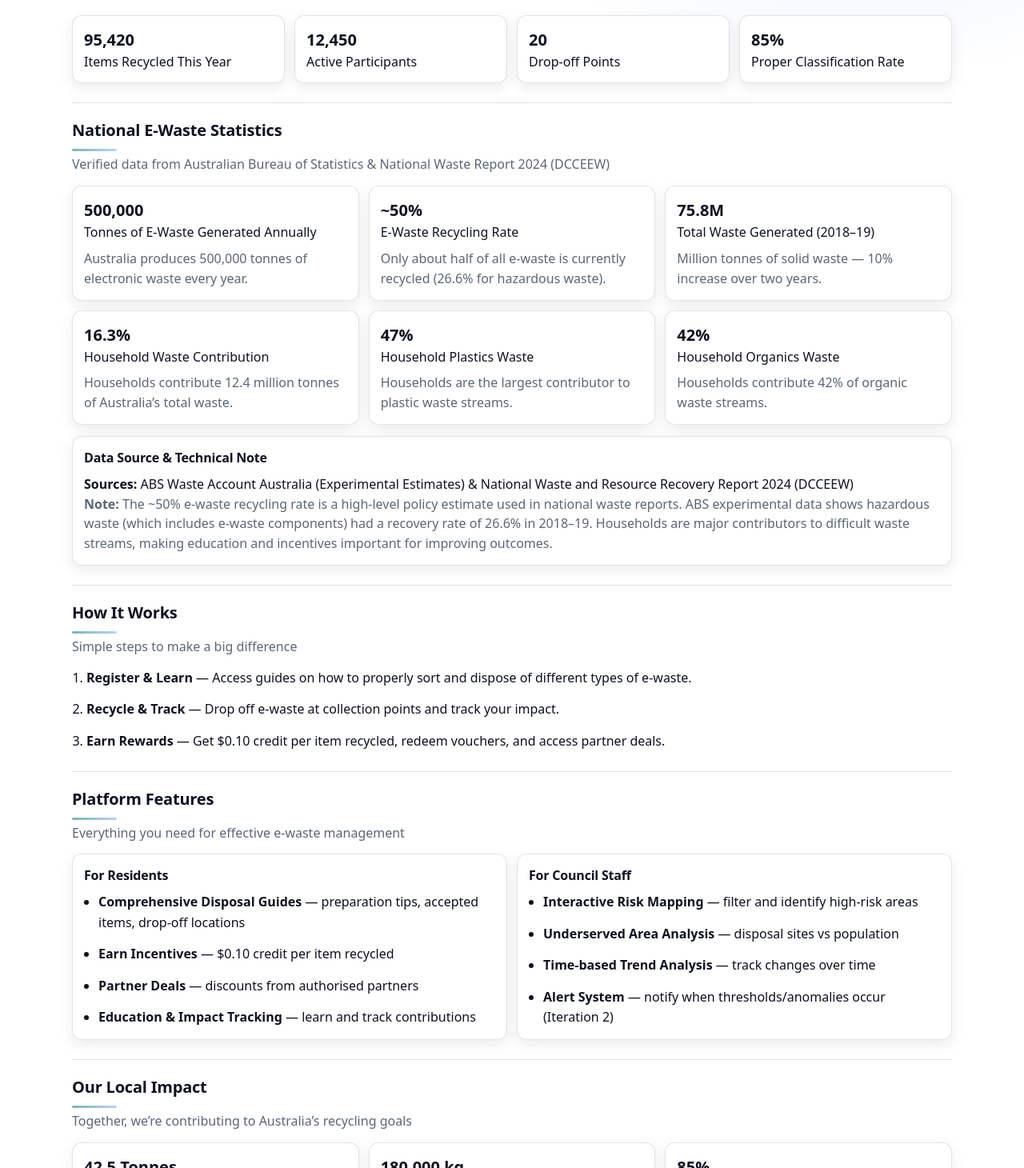
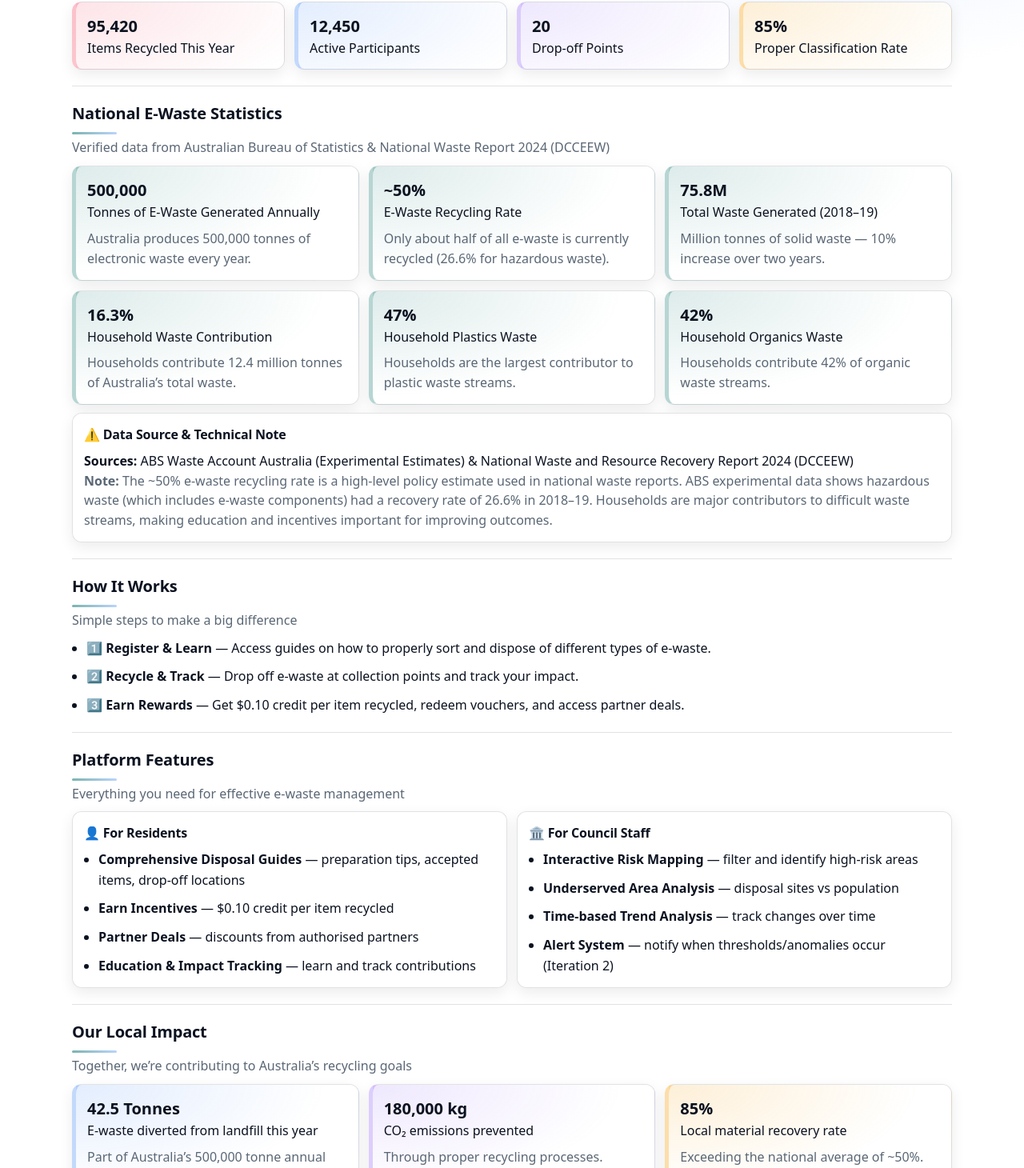
Before and after one commit to ito5002-tp1-26-team3-org/project, a React (Vite) app in the folder frontend/app/: page / in a window 1280 px wide. Shown: the part 430-1890 px from the top of the page at 80% size. Built offline with nearby package versions, Linux system fonts and the light colour scheme.

Commit message:
Added different colors to homepage blocks

```diff
--- a/frontend/app/src/pages/Home.jsx
+++ b/frontend/app/src/pages/Home.jsx
@@ -1,8 +1,8 @@
 import { Link } from "react-router-dom";
 
-function StatCard({ value, label, note }) {
+function StatCard({ value, label, note, variant = "teal" }) {
   return (
-    <div className="panel">
+    <div className={`panel statCard statCard-${variant}`}>
       <div style={{ fontSize: 20, fontWeight: "bold" }}>{value}</div>
       <div>{label}</div>
       {note ? <div className="muted mt8">{note}</div> : null}
@@ -58,10 +58,10 @@ export default function Home() {
 
       <Section title="Our Impact" subtitle="Real-time statistics across our LGA">
         <div className="gridCards">
-          <StatCard value="95,420" label="Items Recycled This Year" />
-          <StatCard value="12,450" label="Active Participants" />
-          <StatCard value="20" label="Drop-off Points" />
-          <StatCard value="85%" label="Proper Classification Rate" />
+          <StatCard variant= "rose" value="95,420" label="Items Recycled This Year" />
+          <StatCard variant="blue" value="12,450" label="Active Participants" />
+          <StatCard variant="purple" value="20" label="Drop-off Points" />
+          <StatCard variant="amber" value="85%" label="Proper Classification Rate" />
         </div>
       </Section>
 
@@ -103,7 +103,7 @@ export default function Home() {
         </div>
 
         <div className="panel">
-          <h3 className="noTopMargin">Data Source & Technical Note</h3>
+          <h3 className="noTopMargin">⚠️ Data Source & Technical Note</h3>
           <p className="noTopMargin">
             <b>Sources:</b> ABS Waste Account Australia (Experimental Estimates) & National Waste and Resource Recovery
             Report 2024 (DCCEEW)
@@ -118,23 +118,23 @@ export default function Home() {
       </Section>
 
       <Section id="learn-more" title="How It Works" subtitle="Simple steps to make a big difference">
-        <ol className="stack">
+        <ul className="stack">
           <li>
-            <b>Register & Learn</b> — Access guides on how to properly sort and dispose of different types of e-waste.
+            <b>1️⃣ Register & Learn</b> — Access guides on how to properly sort and dispose of different types of e-waste.
           </li>
           <li>
-            <b>Recycle & Track</b> — Drop off e-waste at collection points and track your impact.
+            <b>2️⃣ Recycle & Track</b> — Drop off e-waste at collection points and track your impact.
           </li>
           <li>
-            <b>Earn Rewards</b> — Get $0.10 credit per item recycled, redeem vouchers, and access partner deals.
+            <b>3️⃣ Earn Rewards</b> — Get $0.10 credit per item recycled, redeem vouchers, and access partner deals.
           </li>
-        </ol>
+        </ul>
       </Section>
 
       <Section title="Platform Features" subtitle="Everything you need for effective e-waste management">
         <div className="gridFeature">
           <div className="panel">
-            <h3 className="noTopMargin">For Residents</h3>
+            <h3 className="noTopMargin">👤 For Residents</h3>
             <ul className="stack">
               <li><b>Comprehensive Disposal Guides</b> — preparation tips, accepted items, drop-off locations</li>
               <li><b>Earn Incentives</b> — $0.10 credit per item recycled</li>
@@ -144,7 +144,7 @@ export default function Home() {
           </div>
 
           <div className="panel">
-            <h3 className="noTopMargin">For Council Staff</h3>
+            <h3 className="noTopMargin">🏛️ For Council Staff</h3>
             <ul className="stack">
               <li><b>Interactive Risk Mapping</b> — filter and identify high-risk areas</li>
               <li><b>Underserved Area Analysis</b> — disposal sites vs population</li>
@@ -158,16 +158,19 @@ export default function Home() {
       <Section title="Our Local Impact" subtitle="Together, we’re contributing to Australia’s recycling goals">
         <div className="gridCardsWide">
           <StatCard
+            variant="blue"
             value="42.5 Tonnes"
             label="E-waste diverted from landfill this year"
             note="Part of Australia’s 500,000 tonne annual challenge."
           />
           <StatCard
+            variant="purple"
             value="180,000 kg"
             label="CO₂ emissions prevented"
             note="Through proper recycling processes."
           />
           <StatCard
+            variant="amber"
             value="85%"
             label="Local material recovery rate"
             note="Exceeding the national average of ~50%."
--- a/frontend/app/src/styles.css
+++ b/frontend/app/src/styles.css
@@ -50,7 +50,7 @@ body{
 
 /* Typography */
 h1,h2,h3,h4{ margin: 0 0 8px 0; letter-spacing: -0.2px; }
-h1{ font-size: 28px; font-weight: 800; }
+h1{ font-size: 30px; font-weight: 800; }
 h2{ font-size: 20px; font-weight: 800; }
 h3{ font-size: 16px; font-weight: 800; }
 h4{ font-size: 14px; font-weight: 800; }
@@ -85,7 +85,7 @@ li{ line-height: 1.6; }
 .stack{
   display: flex;
   flex-direction: column;
-  gap: 14px;
+  gap: 10px;
 }
 
 .row{
@@ -830,3 +830,36 @@ h2::after{
 .pageIcon.staff{ background: rgba(245,158,11,.14); border-color: rgba(245,158,11,.22); }
 .pageIcon.dashboard{ background: rgba(15,118,110,.14); border-color: rgba(15,118,110,.22); }
 .pageIcon.home{ background: rgba(16,185,129,.14); border-color: rgba(16,185,129,.22); }
+
+/* =========================
+   Home: colored stat blocks + footer tint
+   ========================= */
+
+.panel.statCard{
+  position: relative;
+  overflow: hidden;
+}
+
+.panel.statCard.statCard-teal{
+  background: radial-gradient(520px 220px at 0% 0%, rgba(15,118,110,.14), transparent 60%), rgba(255,255,255,.85);
+  border-left: 5px solid rgba(15,118,110,.30);
+}
+
+.panel.statCard.statCard-blue{
+  background: radial-gradient(520px 220px at 0% 0%, rgba(59,130,246,.14), transparent 60%), rgba(255,255,255,.85);
+  border-left: 5px solid rgba(59,130,246,.30);
+}
+
+.panel.statCard.statCard-amber{
+  background: radial-gradient(520px 220px at 0% 0%, rgba(245,158,11,.16), transparent 60%), rgba(255,255,255,.85);
+  border-left: 5px solid rgba(245,158,11,.34);
+}
+
+.panel.statCard.statCard-purple{
+  background: radial-gradient(520px 220px at 0% 0%, rgba(139,92,246,.14), transparent 60%), rgba(255,255,255,.85);
+  border-left: 5px solid rgba(139,92,246,.30);
+}
+.panel.statCard.statCard-rose{
+  background: radial-gradient(520px 220px at 0% 0%, rgba(244,63,94,.14), transparent 60%), rgba(255,255,255,.85);
+  border-left: 5px solid rgba(244,63,94,.30);
+}
```
